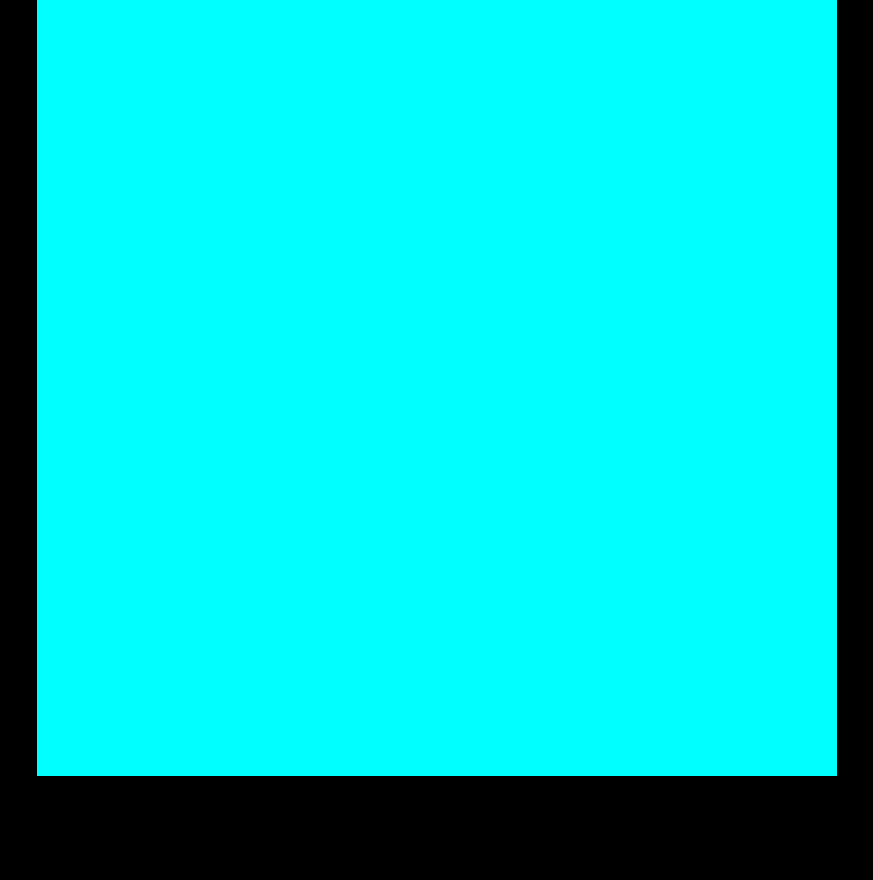
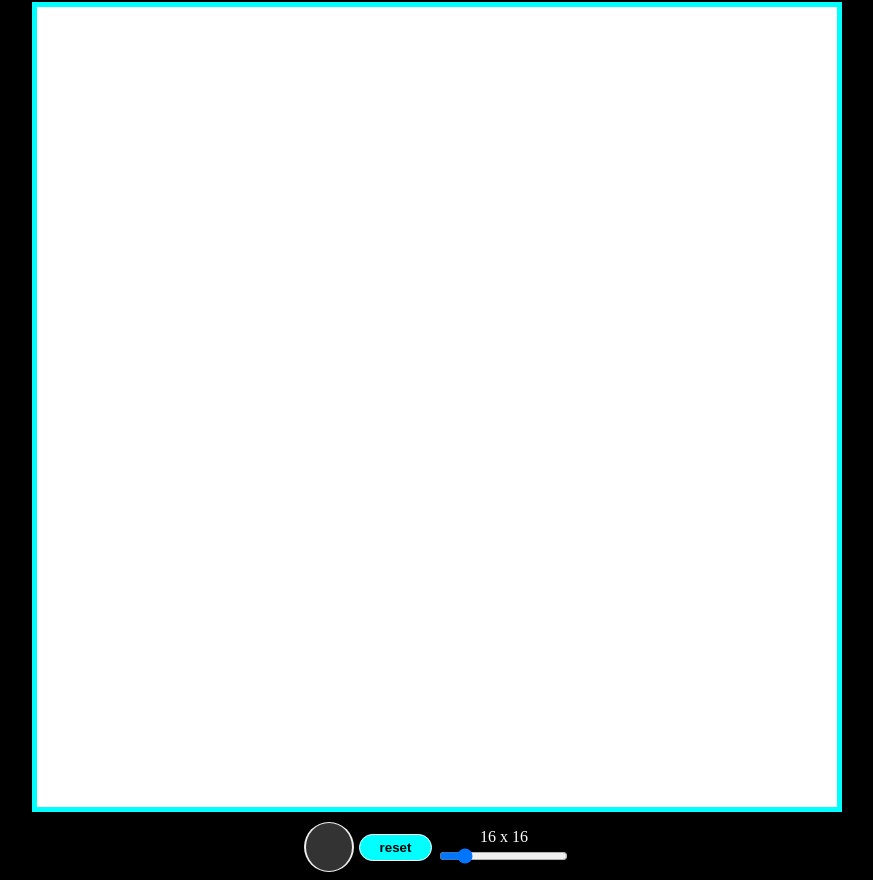
Before and after one commit to RobertBallou/etch-a-sketch, a plain HTML site: page index.html in a window 1280 px wide. Shown: the part 53-933 px from the top of the page, without its empty margins (203-1076 px from the left). Before the commit the page ends 837 px from the top, so only its background shows below. Drawn offline with Linux system fonts and the light colour scheme.

Commit message:
UI OVERHAUL - GRID SIZE - COLOR - RESET Added color picker, grid size slider, and reset button. Functions for those were added as well as event listeners and styling properties.

```diff
--- a/index.html
+++ b/index.html
@@ -6,8 +6,19 @@
         <meta charset="utf-8">
     </head>
     <body>
-        <button id="grid-size">grid size</button>
+        <h1>Etch-A-Sketch</h1>
         <div id="container">
+        </div>
+        <div id="menu">
+            <input id="pick-color" type="color" value="#333333" />
+            <div id="buttons">
+                <button id="reset-grid">reset</button>
+            </div>
+
+            <div id="size">
+                <div id="size-value">16 x 16</div>
+                <input id="size-slider" type="range" value="16" min="1" max="100" />
+            </div>
         </div>
         <script src="script.js"></script>
     </body>
--- a/script.js
+++ b/script.js
@@ -1,29 +1,69 @@
 let container = document.getElementById('container');
-let gridSize = document.getElementById('grid-size')
+let pickColor = document.getElementById('pick-color')
+let sizeValue = document.getElementById('size-value')
+let sizeSlider = document.getElementById('size-slider')
 
-//create grid function that also attaches eventlistener
+let size = 16;
+let color = 'black';
+
+let mouseDown = false
+document.body.onmousedown = () => (mouseDown = true)
+document.body.onmouseup = () => (mouseDown = false)
+
+
+//start game with default size.
+createGrid(size);
+
+//create grid that also attaches eventlistener to grid as well as clears grid before making new grid.
 function createGrid(size){
-    if(size < (size*size)){
+    container.innerHTML = "";
+    if(size < 101){
         for (let i = 0; i < (size*size); i++){
             let div = document.createElement('div');
-            div.className = "grid-item"
+            div.className = "grid-item";
+            div.addEventListener('mouseover', changeColor)
+            div.addEventListener('mousedown', changeColor)
             container.appendChild(div);
         }
-        document.querySelectorAll('.grid-item').forEach(item => {
-            item.addEventListener('mouseover', event => {
-                item.classList.add('colored');
-                console.log(item);
-            })
-        })
+
+        //old way i did event listener
+        // document.querySelectorAll('.grid-item').forEach(item => {
+        //     item.addEventListener('mouseover', event => {
+        //         item.style.backgroundColor = color;
+        //         console.log(item);
+        //     })
+        // })
+
     }
 }
 
-createGrid(16);
+//function for changing background color
+function changeColor(e){
+    console.log(e.type)
+    if(e.type === 'mouseover' && !mouseDown) return;
+    e.target.style.backgroundColor = color;
+}
 
-gridSize.addEventListener('click', event => {
-    let size = prompt("How many squares do you want per side of the grid? must be 100 or less");
-    container.style.gridTemplateRows = `repeat(${size}, 1fr`;
-    container.style.gridTemplateColumns = `repeat(${size}, 1fr`;
-    container.innerHTML = "";
+//event listener allowing you to clear hovered grid.
+document.getElementById('reset-grid').onclick = () => {
     createGrid(size);
-})
+}
+
+//pick a color for the background
+pickColor.oninput = (e) => {
+    color = e.target.value;
+    console.log(color);
+}
+
+//event listener to change the displayed size on slider
+sizeSlider.onmousemove = (e) => {
+    sizeValue.innerHTML = `${e.target.value} x ${e.target.value}`;
+}
+
+//event listener to change the grid to set size selected
+sizeSlider.onchange = (e) => {
+    size = e.target.value;
+    container.style.gridTemplateRows = `repeat(${e.target.value}, 1fr`;
+    container.style.gridTemplateColumns = `repeat(${e.target.value}, 1fr`;
+    createGrid(e.target.value);
+}
--- a/style.css
+++ b/style.css
@@ -1,9 +1,11 @@
 body {
     background-color: black;
+    color: white;
     display: flex;
     flex-direction: column;
     justify-content: center;
     align-items: center;
+    gap: 10px;
 }
 #container {
     background-color: gray;
@@ -12,13 +14,73 @@ body {
     grid-template-rows: repeat(16, 1fr);
     width: 800px;
     height: 800px;
+    border: 5px cyan solid;
 }
+
+#menu {
+    display: flex;
+    gap: 5px;
+}
+
+#size {
+    display: flex;
+    flex-direction: column;
+    background-color: black;
+    justify-content: center;
+    align-items: center;
+}
+
+h1{
+    margin: 0;
+}
+
 div {
-    background-color: cyan;
-    min-width: 5px;
-    min-height: 5px;
-    /* border: 1px red solid; */
+    background-color: black;
+    color: white;
 }
+
+.grid-item {
+    user-select: none;
+    background-color: white;
+}
+
 .colored {
     background-color: red;
 }
+
+#buttons {
+    background-color: black;
+    display: flex;
+    gap: 5px;
+    justify-content: center;
+    align-items: center;
+}
+
+button {
+    background-color: cyan;
+    border-radius: 15px;
+    padding: 5px 20px;
+    border: 1px white solid;
+    font-weight: bold;
+}
+
+button:hover {
+    border: 1px blue solid;
+}
+
+input[type='color']{
+    --webkit-appearance: none;
+    height: 50px;
+    width: 50px;
+    border: none;
+    border-radius: 50%;
+}
+
+input[type="color"]::-webkit-color-swatch-wrapper {
+	padding: 0;
+}
+
+input[type="color"]::-webkit-color-swatch {
+	border: none;
+    border-radius: 50%;
+}
```
